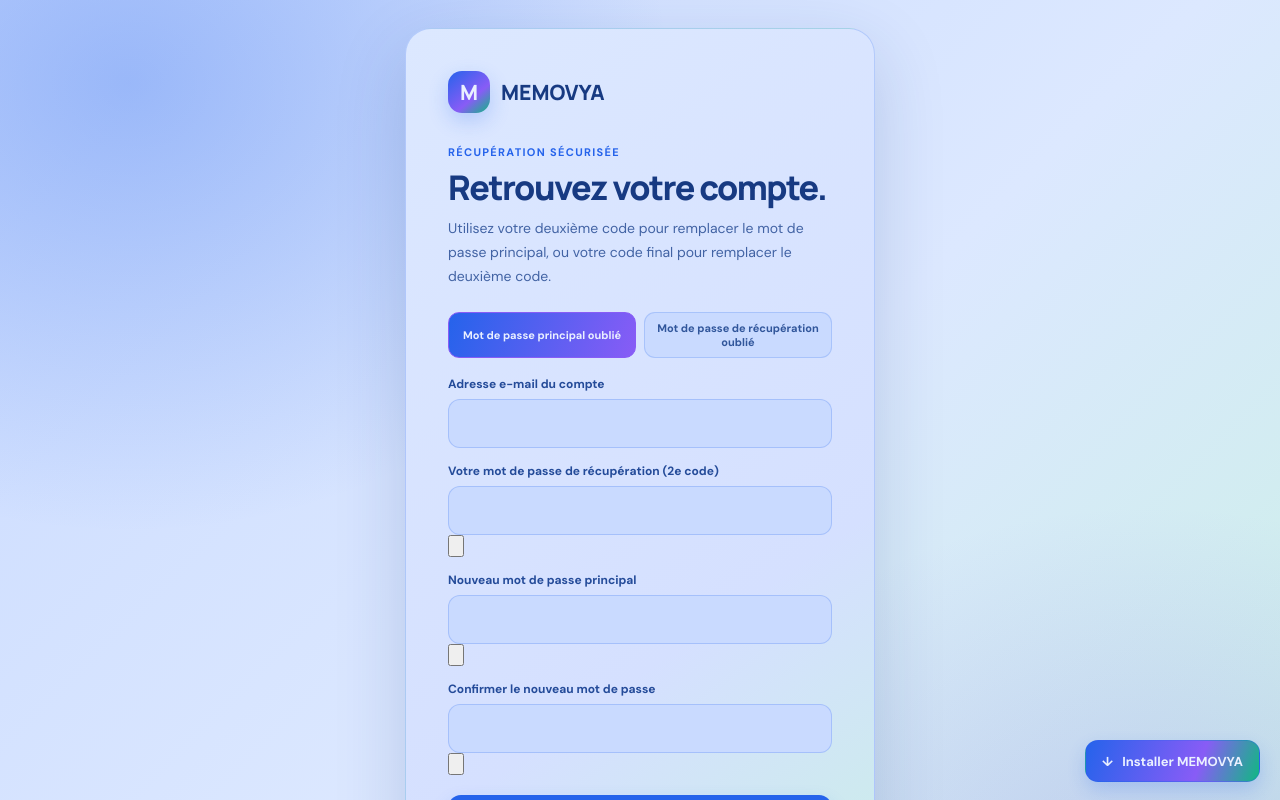
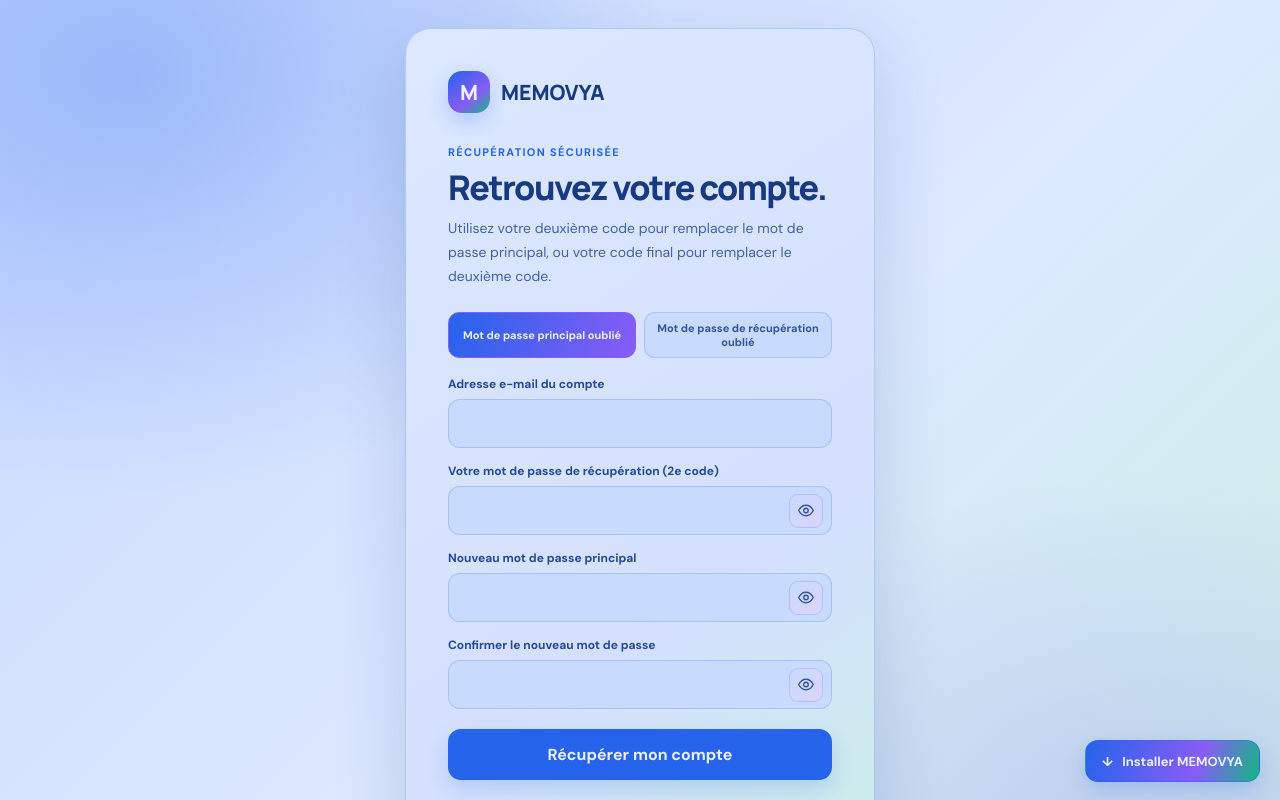
Before and after one commit to jemoresjemor9-collab/MEMOVYA, a Next.js app: page /recover in a window 1280 px wide. Shown: the top 800 px of the page. Built offline with nearby package versions, Linux system fonts and the light colour scheme.

Commit message:
style(auth): add visible password eye toggle controls

```diff
--- a/app/globals.css
+++ b/app/globals.css
@@ -290,3 +290,52 @@ body { background:radial-gradient(ellipse at 10% 8%,rgba(37,99,235,.30),transpar
 .recovery-switch button { min-height:44px; padding:8px 10px; border:1px solid rgba(37,99,235,.2); border-radius:11px; color:#31569B; background:#C9DAFF; font-size:11px; font-weight:750; cursor:pointer; }
 .recovery-switch button.active { border-color:#885CF6; color:#EAF0FF; background:linear-gradient(110deg,#2563EB,#885CF6); }
 @media(max-width:480px) { .recovery-switch { grid-template-columns:1fr; } }
+
+
+/* Accessible show / hide control for every password and recovery-code field */
+.password-input-wrap {
+  position: relative;
+  display: block;
+  width: 100%;
+}
+.password-input-wrap > input {
+  width: 100%;
+  padding-right: 50px !important;
+}
+.password-visibility-toggle {
+  position: absolute;
+  top: 50%;
+  right: 9px;
+  z-index: 2;
+  display: inline-flex;
+  align-items: center;
+  justify-content: center;
+  width: 34px;
+  height: 34px;
+  padding: 7px;
+  border: 1px solid rgba(37,99,235,.2);
+  border-radius: 9px;
+  color: #31569B;
+  background: linear-gradient(135deg,rgba(201,218,255,.95),rgba(220,210,255,.9));
+  transform: translateY(-50%);
+  cursor: pointer;
+}
+.password-visibility-toggle:hover {
+  color: #fff;
+  border-color: #885CF6;
+  background: linear-gradient(120deg,#2563EB,#885CF6);
+}
+.password-visibility-toggle:focus-visible {
+  outline: 3px solid rgba(136,92,246,.35);
+  outline-offset: 2px;
+}
+.password-visibility-toggle svg {
+  display: block;
+  width: 19px;
+  height: 19px;
+  fill: none;
+  stroke: currentColor;
+  stroke-width: 1.8;
+  stroke-linecap: round;
+  stroke-linejoin: round;
+}
```
